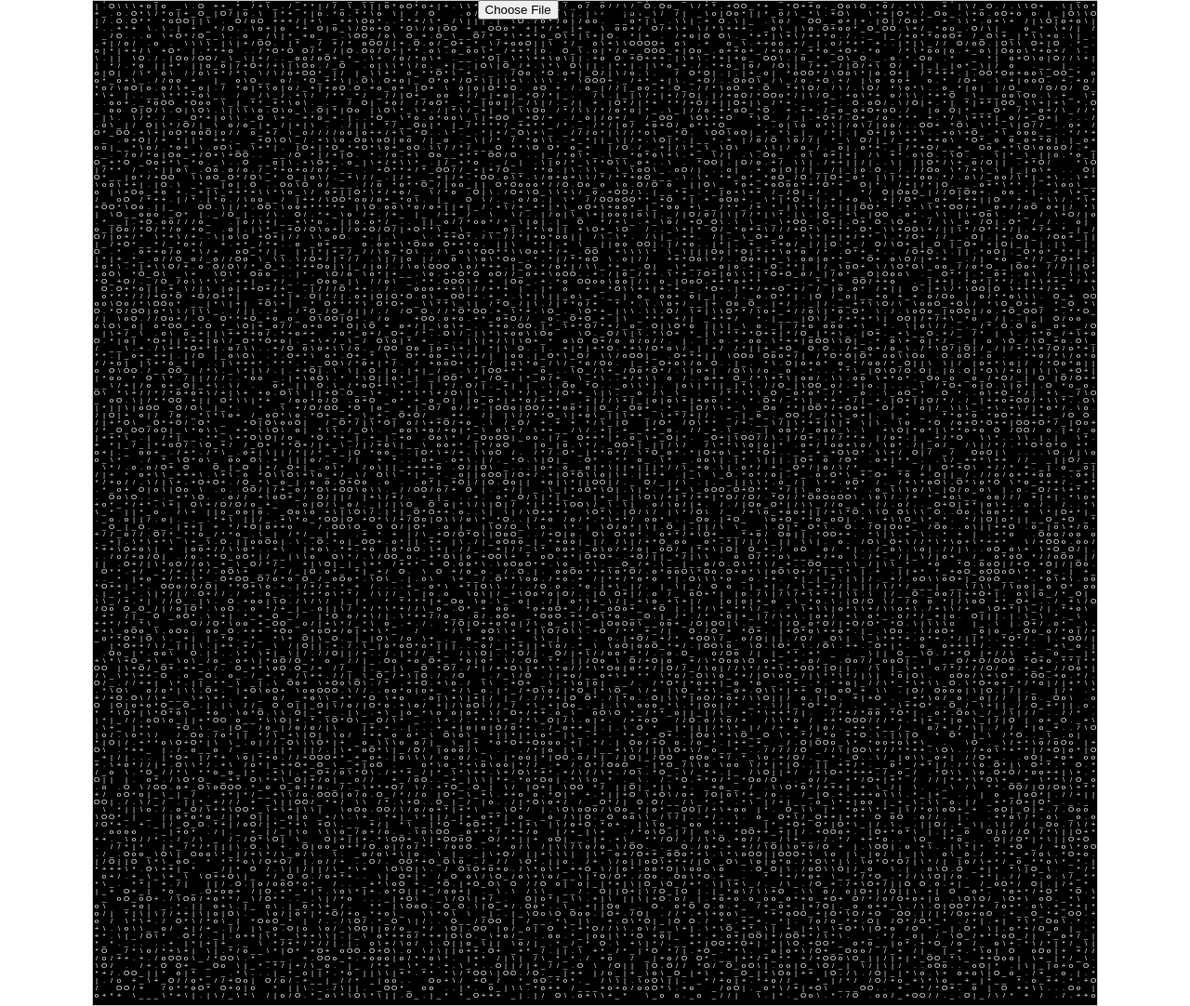
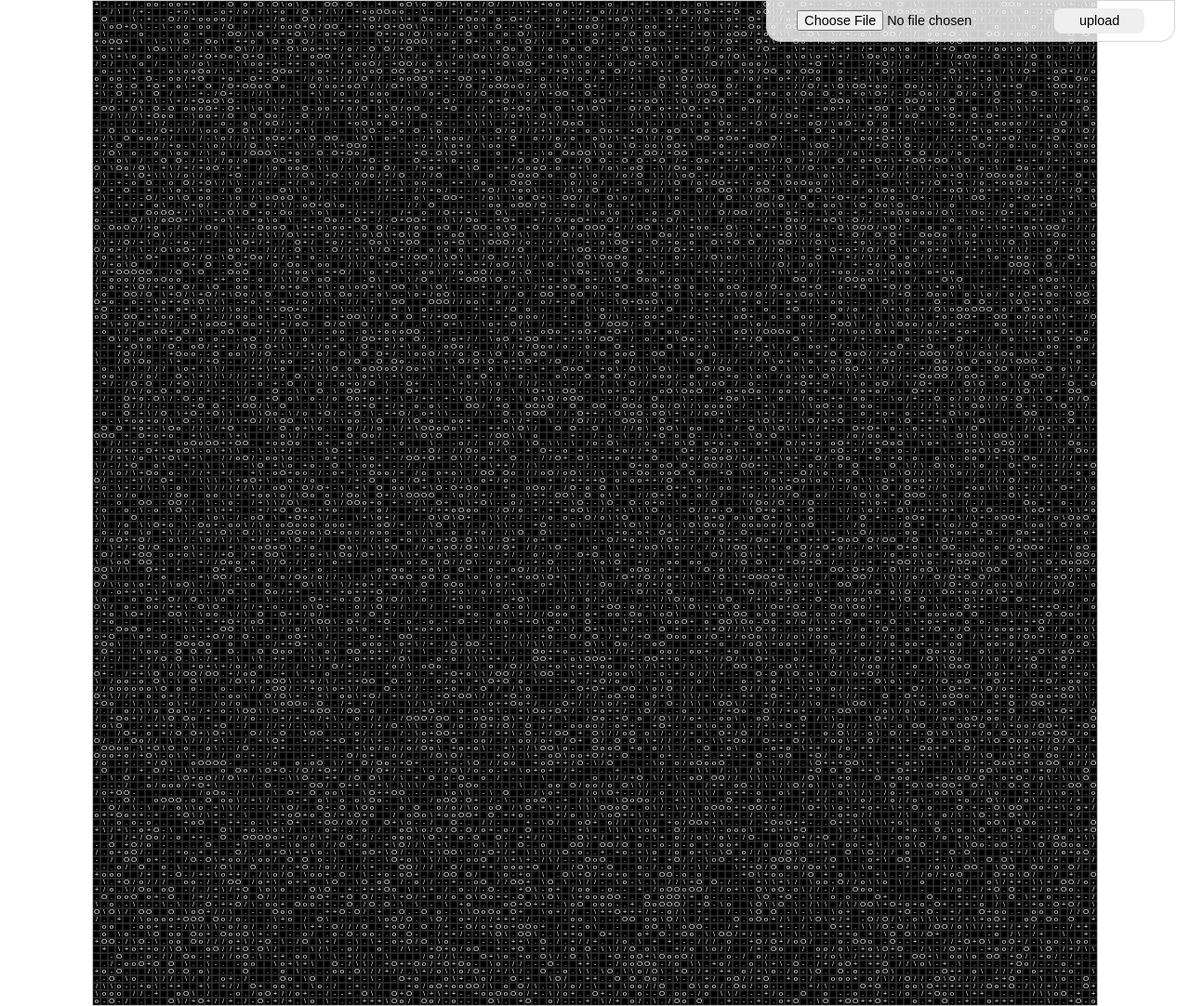
Before and after one commit to coffeepyros/ascii-filter, a plain HTML site: page index.html in a window 1280 px wide. Shown: the whole page at 93% size. Drawn offline with Linux system fonts and the light colour scheme.

Commit message:
end of sunday

```diff
--- a/index.html
+++ b/index.html
@@ -8,9 +8,10 @@
     </head>
     <body>
         <canvas width="1080" height="1080"></canvas>
-        <nav>
+        <form method="post" enctype="multipart/form-data">
             <input type="file" name="file" id="file" accept="image/*" />
-        </nav>
+            <button type="submit">upload</button>
+        </form>
         <script src="./script.js"></script>
     </body>
 </html>
--- a/script.js
+++ b/script.js
@@ -1,6 +1,7 @@
 // DOM
 const canvas = document.querySelector("canvas");
-const file = document.querySelector("file");
+const form = document.querySelector("form");
+const file = document.querySelector("#file");
 
 const ctx = canvas.getContext("2d");
 
@@ -9,6 +10,7 @@ const gridSize = 8;
 const cWidth = 1080;
 const cHeight = 1080;
 
+// Each "dot" of the final image - representation of 8x8 pixel square in original image
 class Pixel {
     constructor(x, y, char, color) {
         this.x = x;
@@ -18,30 +20,55 @@ class Pixel {
     }
 }
 
+// Temporary to get the code working - after that use real image data
 function devConstruct() {
-    const chars = ["", ".", "+", "*", "|", "_", "/", "\\", "o", "O"]; // "█"
+    const chars = ["", ".", "+", "-", "/", "\\", "o", "O"]; // "█"
     const pixelArray = [];
-    for (let x = 0; x < cWidth; x += gridSize) {
-        for (let y = 0; y < cHeight; y += gridSize) {
+    for (let y = 0; y < cHeight; y += gridSize) {
+        for (let x = 0; x < cWidth; x += gridSize) {
             const rndCharIndex = Math.floor(Math.random() * chars.length);
-            pixelArray.push(new Pixel(x, y, chars[rndCharIndex], "#ffffff"));
+            pixelArray.push(new Pixel(x, y, chars[rndCharIndex], "#fff"));
         }
     }
+    console.log(pixelArray);
     return pixelArray;
 }
 
+// File Upload
+let upload = null;
+
+form.addEventListener("submit", (e) => {
+    e.preventDefault();
+    upload = document.createElement("img");
+    upload.src = URL.createObjectURL(file.files[0]);
+    form.append(upload);
+});
+
+// Draws canvas
 function render(image) {
     ctx.fillStyle = "#000000";
+    ctx.strokeStyle = "#333333";
     ctx.fillRect(0, 0, cWidth, cHeight);
-    ctx.font = "8px Arial";
-    // ctx.textAlign = "center";
+    ctx.font = `${gridSize}px Arial`;
+    ctx.textBaseline = "top";
     image.forEach((dot) => {
         ctx.fillStyle = dot.color;
+        ctx.strokeRect(dot.x, dot.y, gridSize, gridSize);
         const text = ctx.measureText(dot.char);
-        ctx.fillText(dot.char, dot.x + (gridSize - text.width) / 2, dot.y);
+        const textHeight =
+            text.actualBoundingBoxAscent + text.actualBoundingBoxDescent;
+        ctx.fillText(
+            dot.char,
+            dot.x + (gridSize - text.width) / 2,
+            dot.y
+            // dot.x + (gridSize - text.width) / 2,
+            // dot.y + (gridSize - textHeight) / 2
+        );
     });
+    // ctx.drawImage(upload, 0, 0);
 }
 
+// Run Forest, Run!
 const image = devConstruct();
 render(image);
 
--- a/style.css
+++ b/style.css
@@ -18,7 +18,20 @@ canvas {
     /* transform: scale(0.5); */
     /* background-color: red; */
 }
-nav {
+form {
     position: absolute;
     top: 0;
+    right: 1rem;
+    background-color: #ffffffcc;
+    border: 1px solid #cccccccc;
+    padding: 0.5rem 2rem;
+    border-bottom-right-radius: 1rem;
+    border-bottom-left-radius: 1rem;
 }
+form * {
+    font-size: 0.9rem;
+}
+button {
+    padding: 0.33rem 1.67rem;
+    border-radius: 0.5rem;
+}
```
Also changed, not shown: 1 other file.
